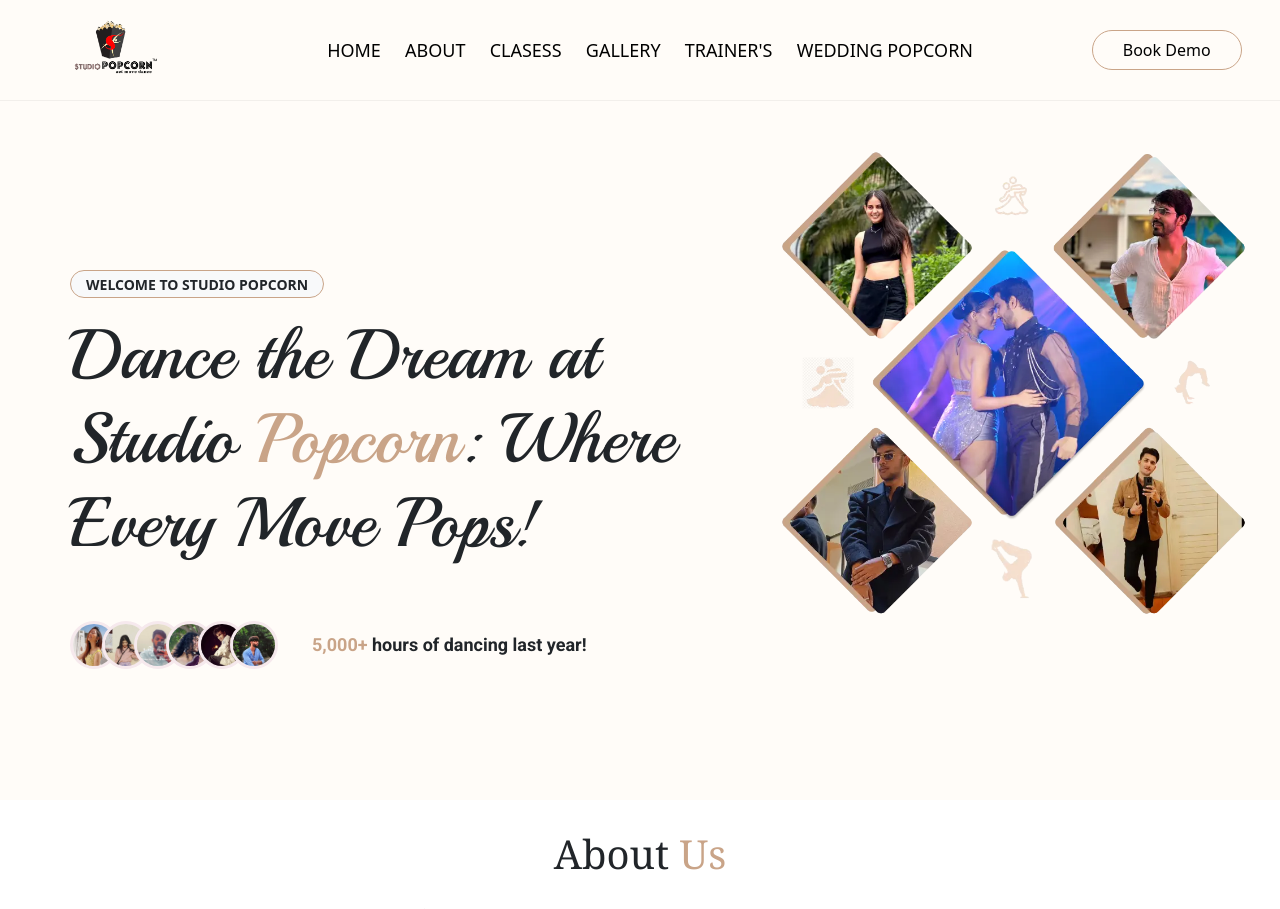
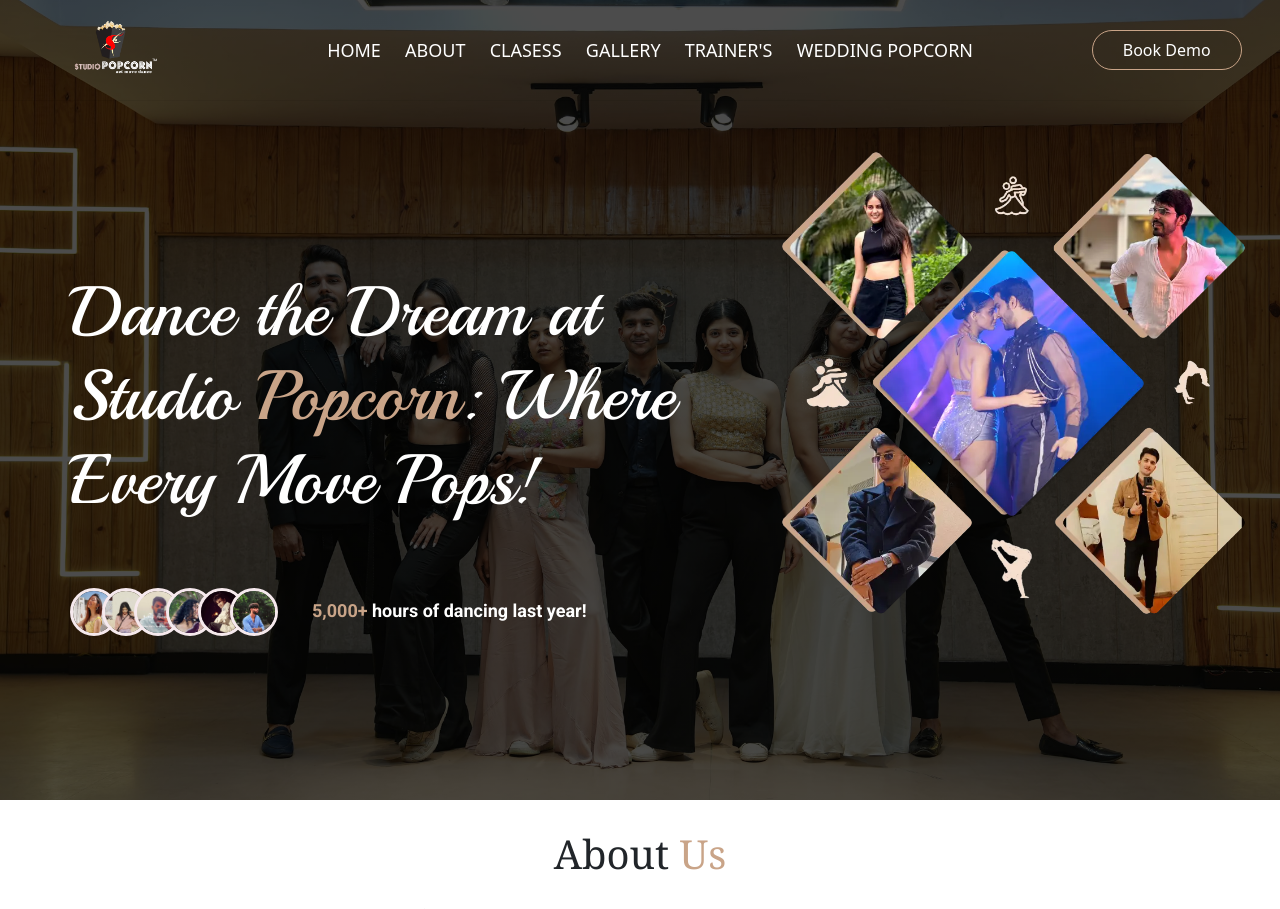
Before and after one commit to Harsh7880/Studio-Popcorn, a PHP site: page / in a window 1280 px wide. Shown: the top 909 px of the page. Run offline with PHP 8.4, Linux system fonts and the light colour scheme.

Commit message:
background Image added for home page

```diff
--- a/css/style.css
+++ b/css/style.css
@@ -172,14 +172,29 @@
 }
 
 .header.fixed {
-  background-color: #ffffff;
+  transition: all 0.5s ease;
+  background-color: var(--light-color);
   box-shadow: 0 0 8px #cccccc;
 }
 
 .header .logo {
   padding: 0 1.5rem;
 }
-
+header .logowhite{
+  display: inline-block;
+}
+header .logoblack{
+  display: none;
+  visibility: hidden;
+}
+.header.fixed .logoblack{
+  display: block;
+  visibility: visible;
+}
+.header.fixed .logowhite{
+  display: none;
+  visibility: hidden;
+}
 .header .logo img {
   width: 12rem;
 }
@@ -187,7 +202,7 @@
   height: 34px;
   width: 40px;
   border-radius: 3px;
-  border: 1px solid #ffffff;
+  border: 1px solid var(--light-color);
   cursor: pointer;
   align-items: center;
   justify-content: center;
@@ -204,7 +219,7 @@
   display: block;
   height: 1px;
   width: 16px;
-  background-color: #ffffff;
+  background-color: var(--light-color);
   position: relative;
   transition: all 0.5s ease;
 }
@@ -217,7 +232,7 @@
   height: 1px;
   width: 100%;
   right: 0;
-  background-color: #ffffff;
+  background-color: var(--light-color);;
 }
 
 .header .hamburger-btn span:before {
@@ -245,7 +260,7 @@
 
 .header .nav ul li a {
   display: block;
-  color: #000000;
+  color: var(--light-color);;
   font-size: 1.8rem;
   font-weight: 500;
   text-transform: uppercase;
@@ -258,10 +273,13 @@
   font-weight: 500;
   display: inline-block;
   border: 1px solid #c9a488;
-  color: #000000;
+  color: var(--light-color);;
   background: transparent;
 }
-
+.header.fixed .button a {
+  color: var(--dark-color);;
+  background: transparent;
+}
 .header.fixed .nav ul li a {
   color: #555555;
 }
@@ -272,11 +290,17 @@
 .home-section {
   min-height: 100vh;
   position: relative;
-  background-color: #fffcf8;
+  background: linear-gradient(rgba(0, 0, 0, 0.7), rgba(0, 0, 0, 0.7)), url(../img/background.jpg) center / cover no-repeat fixed;
+  background-position: center center;
+  background-size: cover;
+}
+.classes-text{
+  color: var(--light-color);;
 }
 .home-section .hero-text{
   margin-top: 20rem;
   padding:  7rem;
+  color: var(--light-color);;
 }
 .home-section .hero-text a{
   font-size: 1.5rem;
@@ -925,6 +949,9 @@
 .footer{
   background-color: #e9dacf;
 }
+.footer .footer-logo img{
+  width: 65%;
+}
 .footer .footer-item a.text-body:hover {
   color: #D4A762 !important;
 }
--- a/index.html
+++ b/index.html
@@ -39,7 +39,8 @@
     <div class="containers">
       <div class="box align-item-center justify-content-between">
         <div class="logo">
-          <a href="index.html"> <img src="img/2ndlogo.png" alt="Logo"> </a>
+          <a href="index.html"> <img class="logoblack" src="img/2ndlogo.png" alt="Logo"> </a>
+          <a href="index.html"> <img class="logowhite" src="img/logo.png" alt="Logo"> </a>
         </div>
         <div class="hamburger-btn">
           <span></span>
@@ -68,9 +69,9 @@
     <div class="container-fluid">
       <div class="row">
         <div class="col-lg-7 col-md-6 col-sm-12 hero-text ">
-          <small
+          <!-- <small
             class="d-inline-block fw-bold text-dark text-uppercase bg-light border border-primary rounded-pill px-4 py-1 mb-4 wow animate__animated animate__fadeInDownBig">Welcome
-            to Studio Popcorn</small>
+            to Studio Popcorn</small> -->
           <h1 class="mb-4 wow animate__animated animate__fadeInDownBig display-1 mb-4 animated bounceInDown">Dance the
             Dream at Studio <span class="text-primary">Popcorn</span>: Where Every Move Pops!</h1>
 
@@ -313,7 +314,7 @@
             <div class="people-item-inner">
               <img src="img/tariners/kartik.jpg" alt="Kartik Kalosiya">
               <h4>Kartik Kalosiya</h4>
-              <p>Hip-Hop</p>
+              <p>Bollywood</p>
               <div class="social-links">
                 <a href="https://www.instagram.com/kittu_kartik_/" target="_blank" title="instagram">
                   <i class="fab fa-instagram"></i>
@@ -616,12 +617,8 @@
   <footer class="footer-section footer py-6 my-6 mb-0  wow animate__animated animate__fadeInUpBig">
     <div class="container">
       <div class="row">
-        <div class="col-lg-3 col-md-6">
-          <div class="footer-item">
-            <h1 class="text-primary title">Studio <span class="text-dark">popcorn</span></h1>
-            <p class="lh-lg mb-4 footer-text">There cursus massa at urnaaculis estieSed aliquamellus vitae ultrs
-              condmentum leo massamollis its estiegittis miristum.</p>
-          </div>
+        <div class="col-lg-3 col-md-6 footer-logo">
+          <img src="img/2ndlogo.png" alt="logo" srcset="">
         </div>
         <div class="col-lg-3 col-md-6 ep">
           <div class="footer-item">
--- a/js/main.js
+++ b/js/main.js
@@ -149,15 +149,14 @@
     dynamicBullets: true,
     clickable: true,
   },
-  loop: true,
   cssMode: true,
   mousewheel: true,
-  loop: true,
   keyboard: true,
   breakpoints: {
     300: {
       slidesPerView: 1,
       spaceBetween: 50,
+      loop: true,
     },
     640: {
       slidesPerView: 2,
```
Also changed, not shown: gallery-.png (deleted), img/background.jpg (added).
